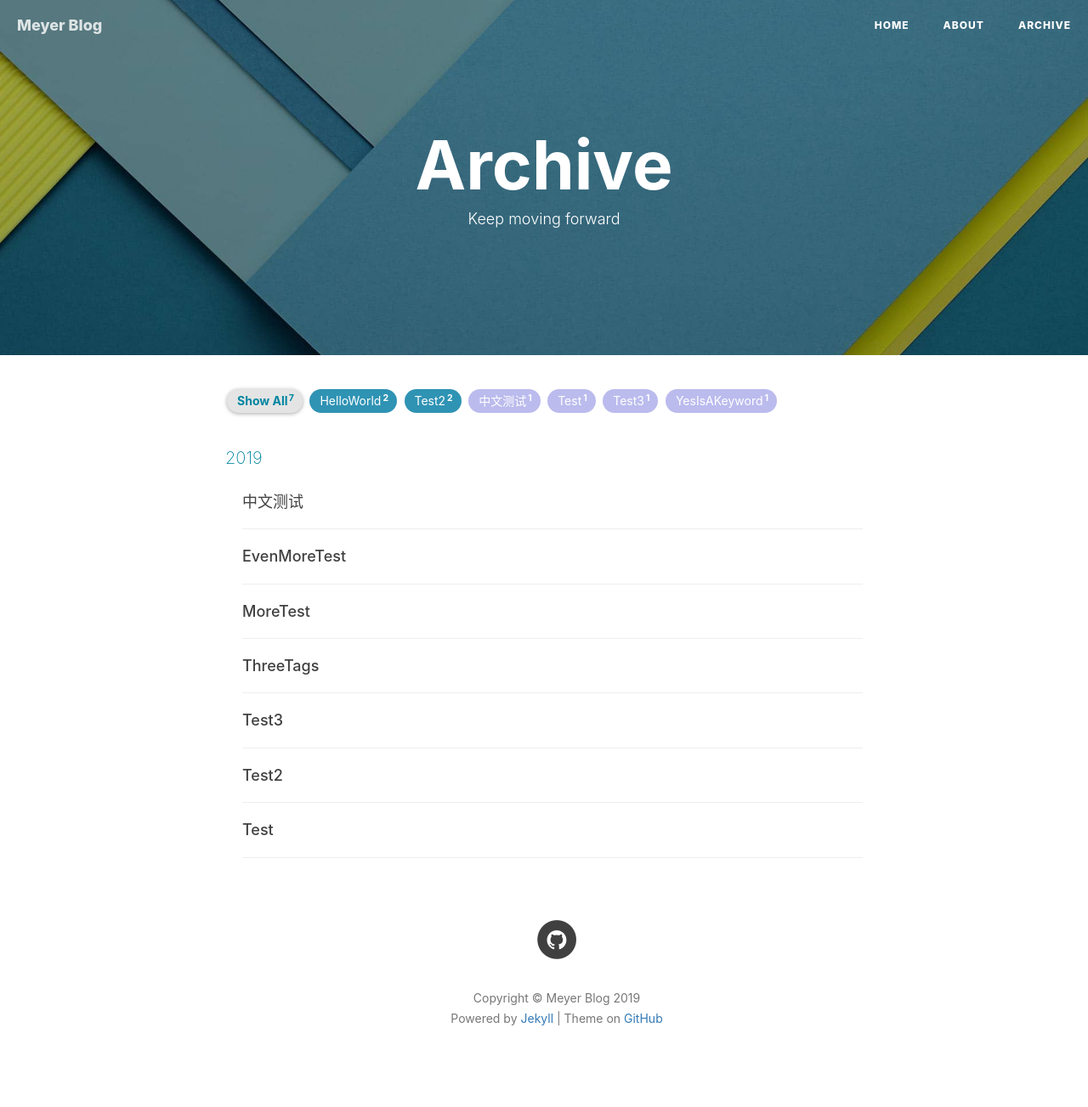
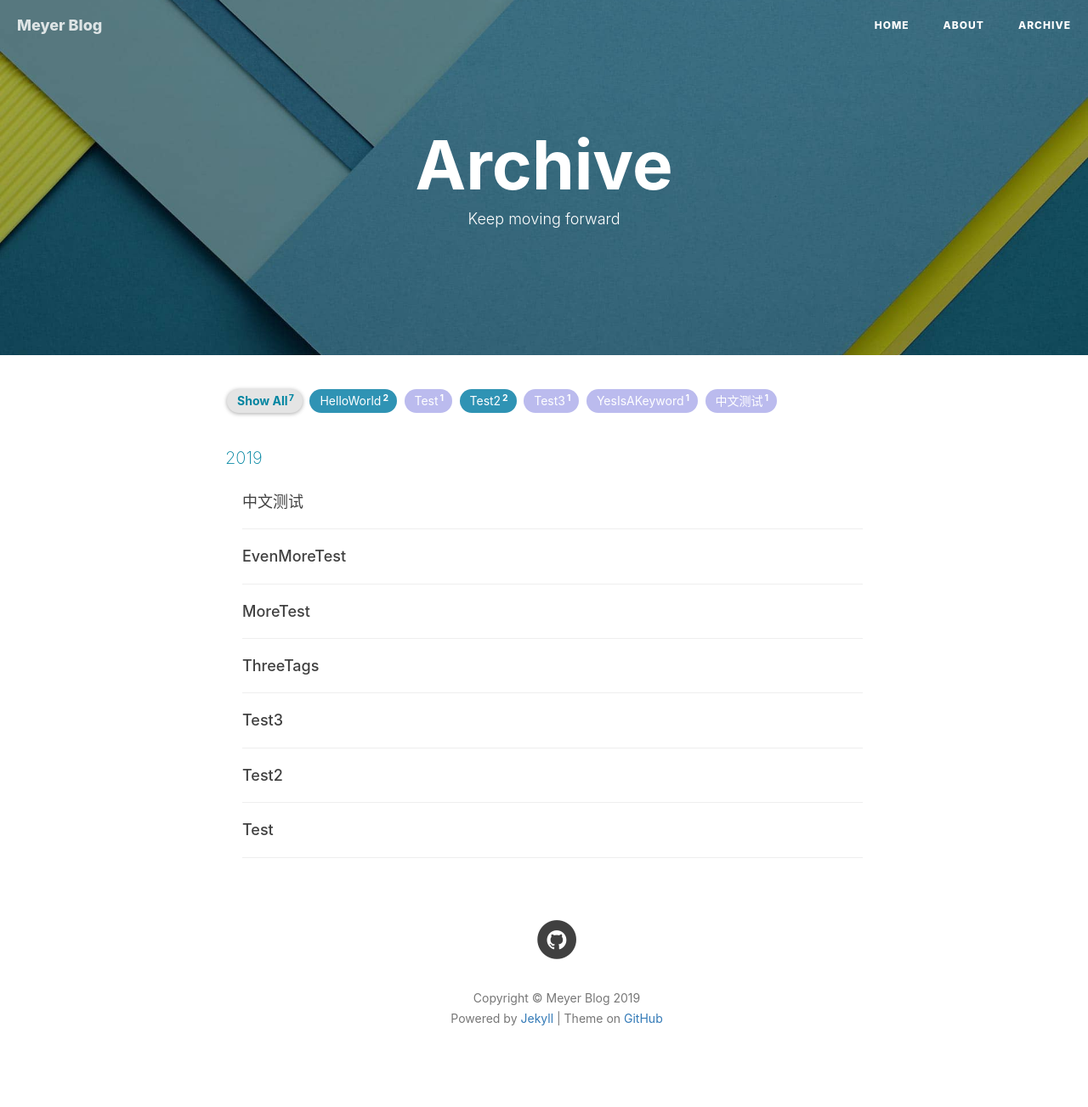
Before and after one commit to Meyer99/Meyer99.github.io, a Jekyll site: the page built from archive.html, in a window 1280 px wide. Shown: the whole page at 85% size. Built offline with Jekyll 4.4.1, drawn with Linux system fonts in a browser that asks for light colours; nearby versions of some CDN libraries; comment, search, counter and statistics services are not loaded.

Commit message:
fix a subtle bug

```diff
--- a/archive.html
+++ b/archive.html
@@ -23,8 +23,8 @@
 					<sup>{{site.posts.size}}</sup>
 				</a>
 
-				{% capture tags %}
-				{% for tag in site.tags %}
+				{% assign sorted_tags = site.tags | sort %}
+				{% for tag in sorted_tags %}
 				<a data-sort="{{ site.posts.size | minus: tag[1].size | prepend: '0000' | slice: -4, 4 }}"
 					data-encode="{{ tag[0] | strip | url_encode }}"
 					class="tag-button"
@@ -33,8 +33,7 @@
 					<sup>{{tag[1].size}}</sup>
 				</a>
 				{% endfor %}
-				{% endcapture %}
-        {{ tags | split:'</a>' | sort | join:'</a>' }}
+
 			</div>
 
             <!-- Article List -->
```
